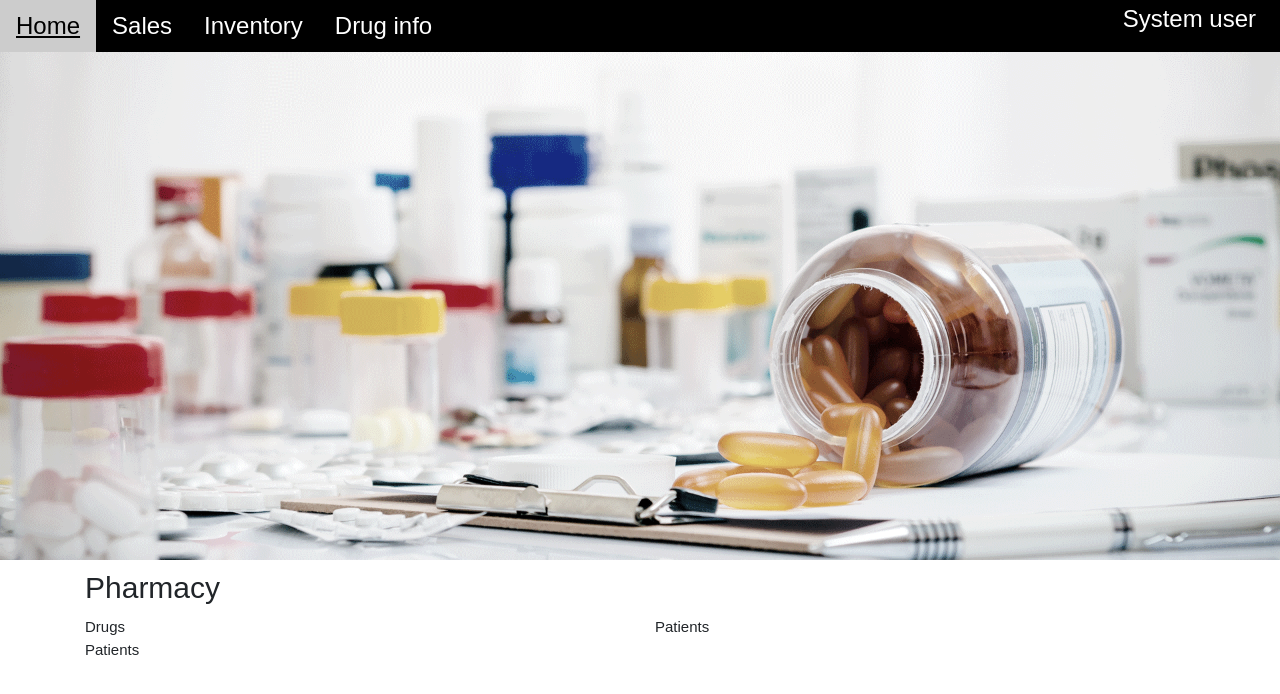
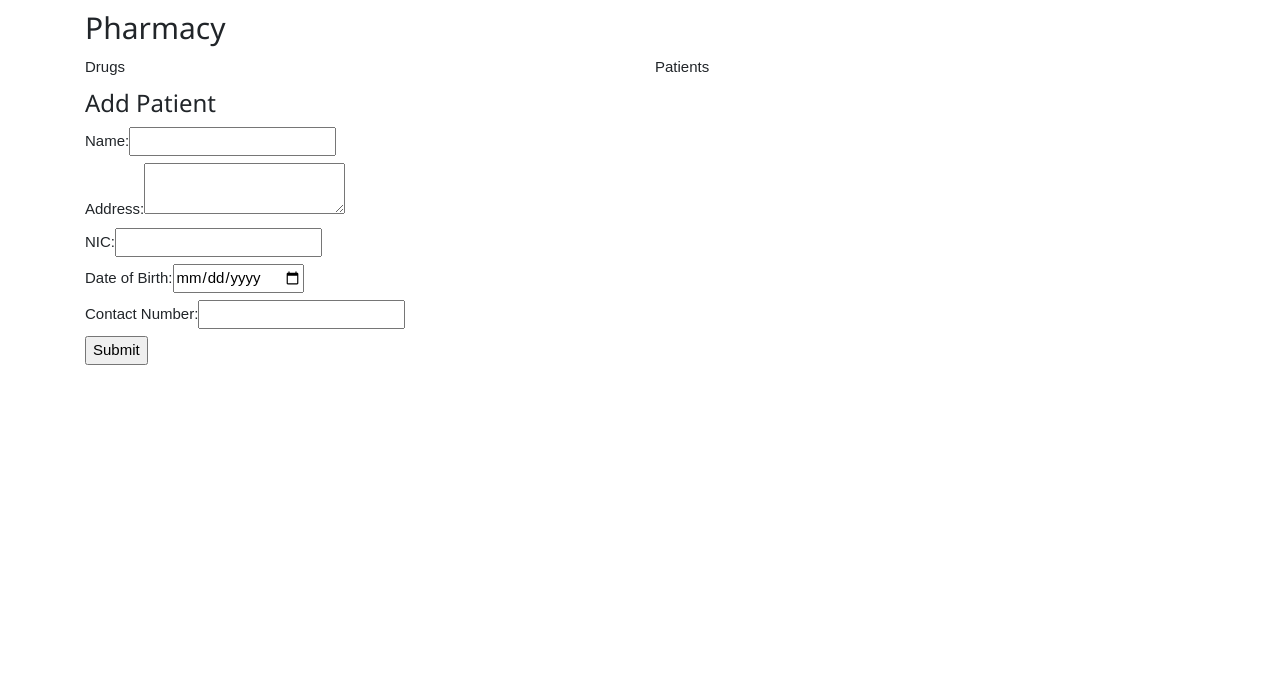
Before and after one commit to isuruhettiarachchi/Pharmacy, a React (Create React App) app: page /about in a window 1280 px wide. Shown: the top 694 px of the page. Built offline with nearby package versions, Linux system fonts and the light colour scheme.

Commit message:
add patients component

```diff
--- a/package.json
+++ b/package.json
@@ -3,6 +3,7 @@
   "version": "0.1.0",
   "private": true,
   "dependencies": {
+    "axios": "^0.18.0",
     "react": "^16.4.0",
     "react-dom": "^16.4.0",
     "react-router-dom": "^4.3.1",
--- a/public/index.html
+++ b/public/index.html
@@ -10,7 +10,7 @@
 </head>
 
 <style>
-  body, html {height: 100%}
+  /* body, html {height: 100%}
   body,h1,h2,h3,h4,h5,h6 {font-family: "Gabriola", sans-serif}
   .menu {display: none}
   .bgimg {
@@ -18,25 +18,11 @@
     background-size: cover;
     background-image: url("/images/pharmacy.png");
     min-height: 70%;
-  }
+  } */
 
 </style>
 
 <body>
-
-<div class="w3-top w3-hide-small">
-  <div class="w3-bar w3-xlarge w3-black w3-opacity w3-hover-opacity-off" id="myNavbar">
-    <a href="#" class="w3-bar-item w3-button">Home</a>
-    <a href="#menu" class="w3-bar-item w3-button">Sales</a>
-    <a href="#menu" class="w3-bar-item w3-button">Inventory</a>
-    <a href="#menu" class="w3-bar-item w3-button">Drug info</a>
-    <div id="user_login"  class="w3-display-bottomright w3-padding">
-      <h3 id="username"><span class="w3-tag w3-xlarge" id="usernamee">System user</span></h3>
-    </div>
-  </div>
-
-</div>
-
 
 <header class="bgimg w3-display-container w3-grayscale-min" id="home">
   <div class="w3-display-middle w3-center">
--- a/src/components/AppContainer.jsx
+++ b/src/components/AppContainer.jsx
@@ -3,6 +3,7 @@ import {BrowserRouter as Router, Route, Link} from 'react-router-dom';
 
 import Drugs from './drugs.component/drugs.component';
 import Patients from './patients.component/patients.component';
+import AddPatient from './patients.component/AddPatient.component';
 
 export default class AppContainer extends Component {
     render() {
@@ -18,11 +19,14 @@ export default class AppContainer extends Component {
                             <Link to="/about">Patients</Link>
                         </div>
                     </div>
+                    <div>
+
+                    </div>
                     <Route exact path="/" render={props => {
                         return <Drugs/>
                     }}/>
                     <Route path="/about" render={props => {
-                        return <Patients/>
+                        return <AddPatient/>
                     }}/>
                 </div>
             </Router>
--- /dev/null
+++ b/src/components/patients.component/AddPatient.component.jsx
@@ -0,0 +1,75 @@
+import React, {Component} from 'react';
+import axios from 'axios';
+
+export default class AddPatient extends Component {
+    constructor() {
+        super()
+        this.state = {
+            patient: []
+        }
+    }
+
+    componentWillMount() {}
+
+    addNewUser(e) {
+        console.log(this.refs.patientName.value);
+        if (!this.refs.patientName.value) {
+            alert('Name is required');
+        } else if (!this.refs.patientAddress.value) {
+            alert('Address is required');
+        } else if (!this.refs.patientNIC.value) {
+            alert('NIC is required');
+        } else if (!this.refs.patientDOB.value) {
+            alert('Birthdate is required');
+        } else if (!this.refs.patientContact.value) {
+            alert('Contact number is required');
+        } else {
+            console.log(this.refs);
+        }
+        e.preventDefault();
+    }
+
+    render() {
+        return <div>
+            <h3>Add Patient</h3>
+            <div>
+                <form onSubmit={this.addNewUser.bind(this)}>
+                    <div>
+                        <label>Name:
+                            <input type="name" ref="patientName" />
+                        </label>
+                        <br/>
+                    </div>
+                    <div>
+                        <label>Address:
+                            <textarea type="text" ref="patientAddress" />
+                        </label>
+                        <br/>
+                    </div>
+                    <div>
+                        <label>NIC:
+                            <input type="text" ref="patientNIC" />
+                        </label>
+                        <br/>
+                    </div>
+                    <div>
+                        <label>Date of Birth:
+                            <input type="date" ref="patientDOB" />
+                        </label>
+                        <br/>
+                    </div>
+                    <div>
+                        <label>Contact Number:
+                            <input type="tel" ref="patientContact" />
+                        </label>
+                        <br/>
+                    </div>
+                    <div>
+                        <input type="submit" />
+                        <br/>
+                    </div>
+                </form>
+            </div>
+        </div>;
+    }
+}
--- a/src/components/patients.component/patients.component.jsx
+++ b/src/components/patients.component/patients.component.jsx
@@ -1,9 +1,36 @@
 import React, {Component} from 'react';
+import axios from 'axios';
 
 export default class Patients extends Component {
+    constructor() {
+        super()
+        this.state = {
+            patients: []
+        }
+        // this.getAllPatients();
+    }
+
+    componentWillMount() {
+        this.getAllPatients();
+    }
+
+    getAllPatients() {
+        axios.get('http://localhost:3000/patients').then(res => {
+            console.log(res);
+            this.setState({
+                patients: res.data.patients
+            }, () => {
+                console.log(this.state);
+            })
+        }).catch(err => {
+            console.log(err);
+        });
+    }
+
     render() {
         return <div>
-            Patients
+            <h3>Patients</h3>
+
         </div>;
     }
 }
--- /dev/null
+++ b/src/config.js
@@ -0,0 +1,5 @@
+var config = function() {
+    this.apiURL = 'http://localhost:3000';
+}
+
+module.exports = new config();
```
Also changed, not shown: 1 other file (tests, documents, lock files or other folders).
